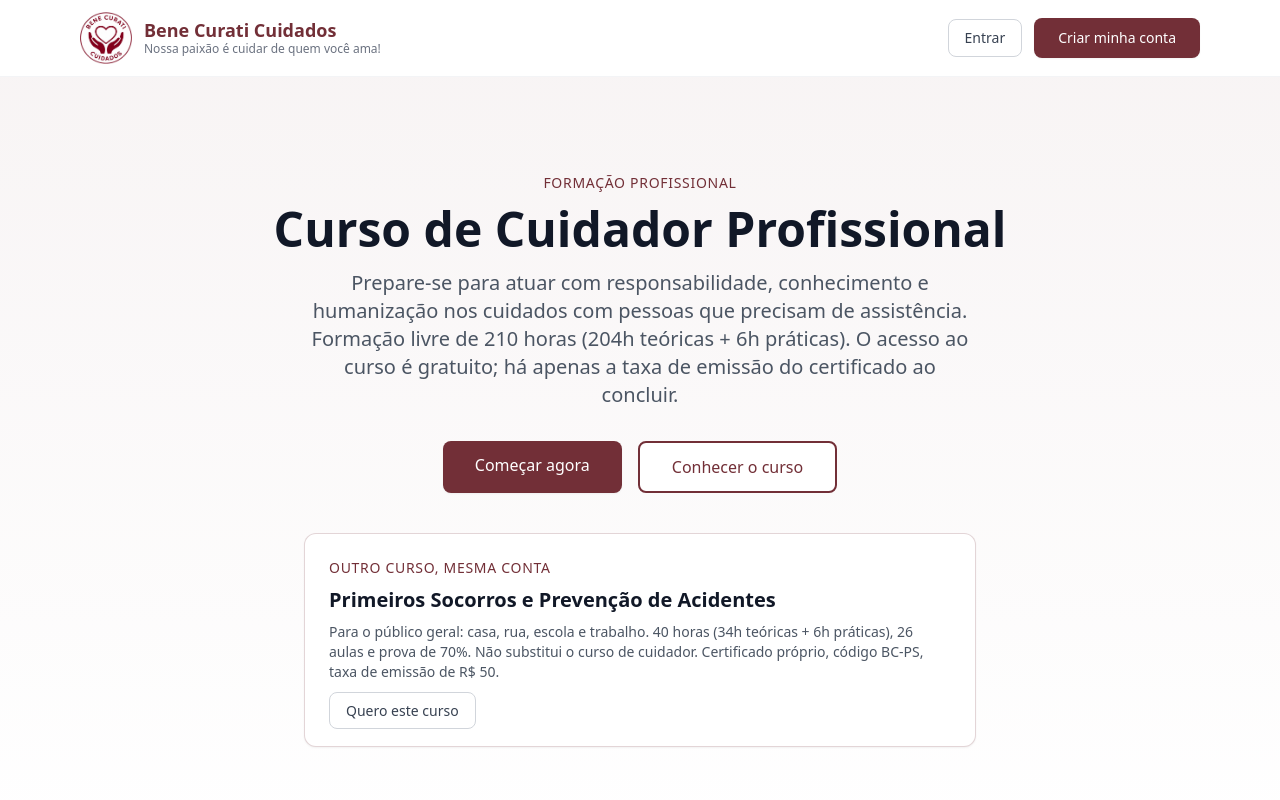
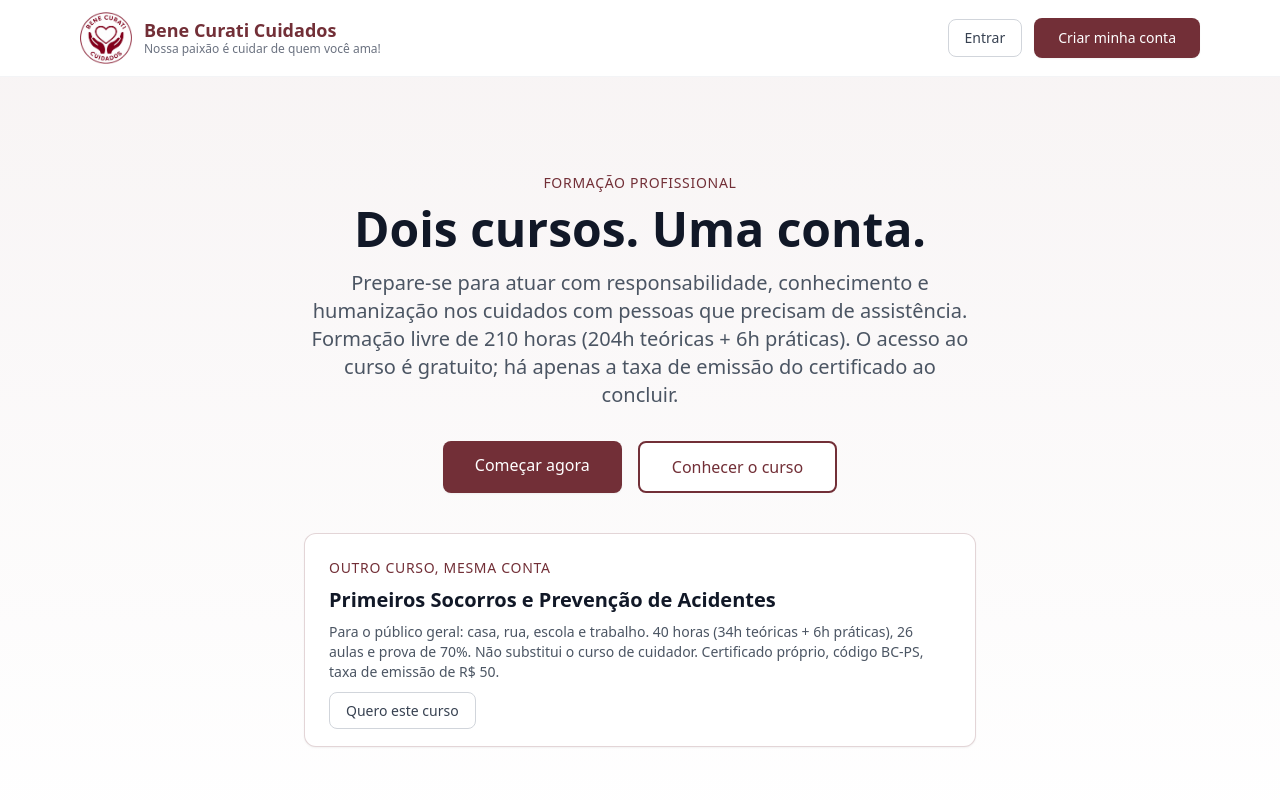
Before and after one commit to benecuraticuidados/bene-curati-curso, a Next.js app: page / in a window 1280 px wide. Shown: the top 800 px of the page. Built offline with nearby package versions, Linux system fonts and the light colour scheme.

Commit message:
Update course title in page.tsx

```diff
--- a/src/app/page.tsx
+++ b/src/app/page.tsx
@@ -38,7 +38,7 @@ export default function HomePage() {
             Formação Profissional
           </p>
           <h2 className="text-3xl md:text-5xl font-bold text-gray-900 mb-4 leading-tight">
-            Curso de Cuidador Profissional
+            Dois cursos. Uma conta.
           </h2>
           <p className="text-lg md:text-xl text-gray-600 max-w-2xl mx-auto mb-8">
             Prepare-se para atuar com responsabilidade, conhecimento e humanização nos cuidados com pessoas que precisam de assistência. Formação livre de 210 horas (204h teóricas + 6h práticas). O acesso ao curso é gratuito; há apenas a taxa de emissão do certificado ao concluir.
```
